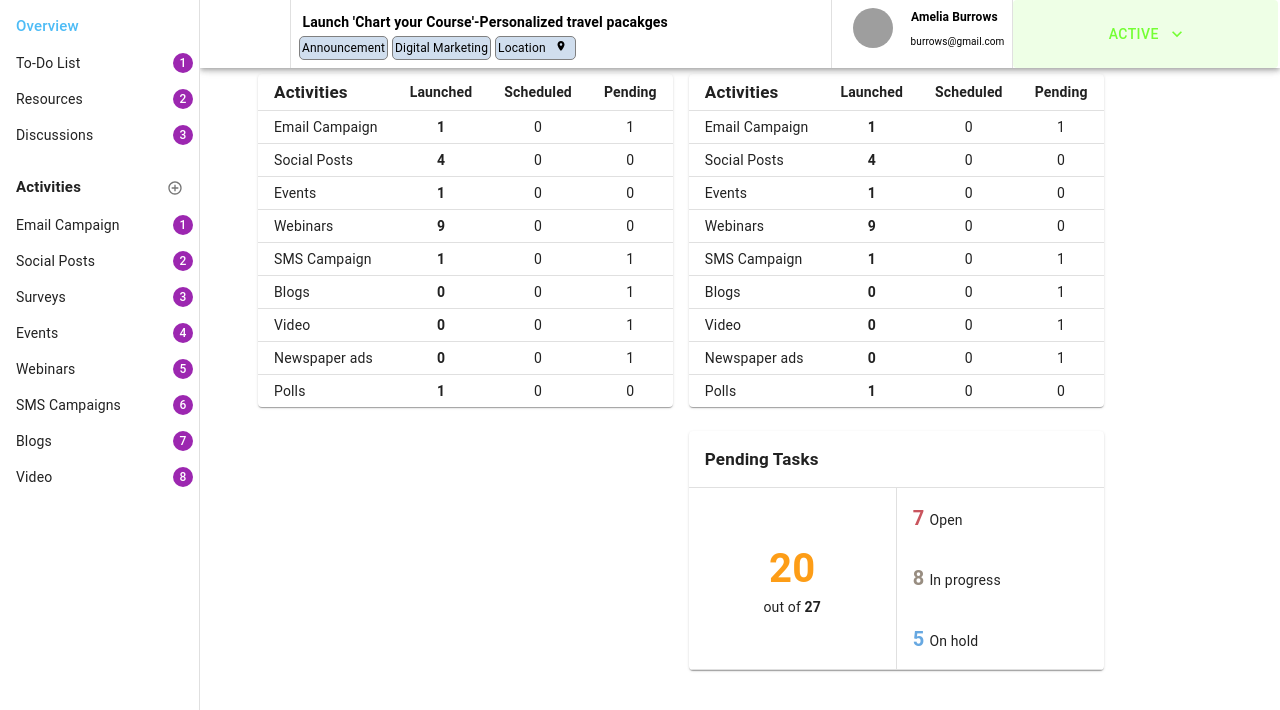
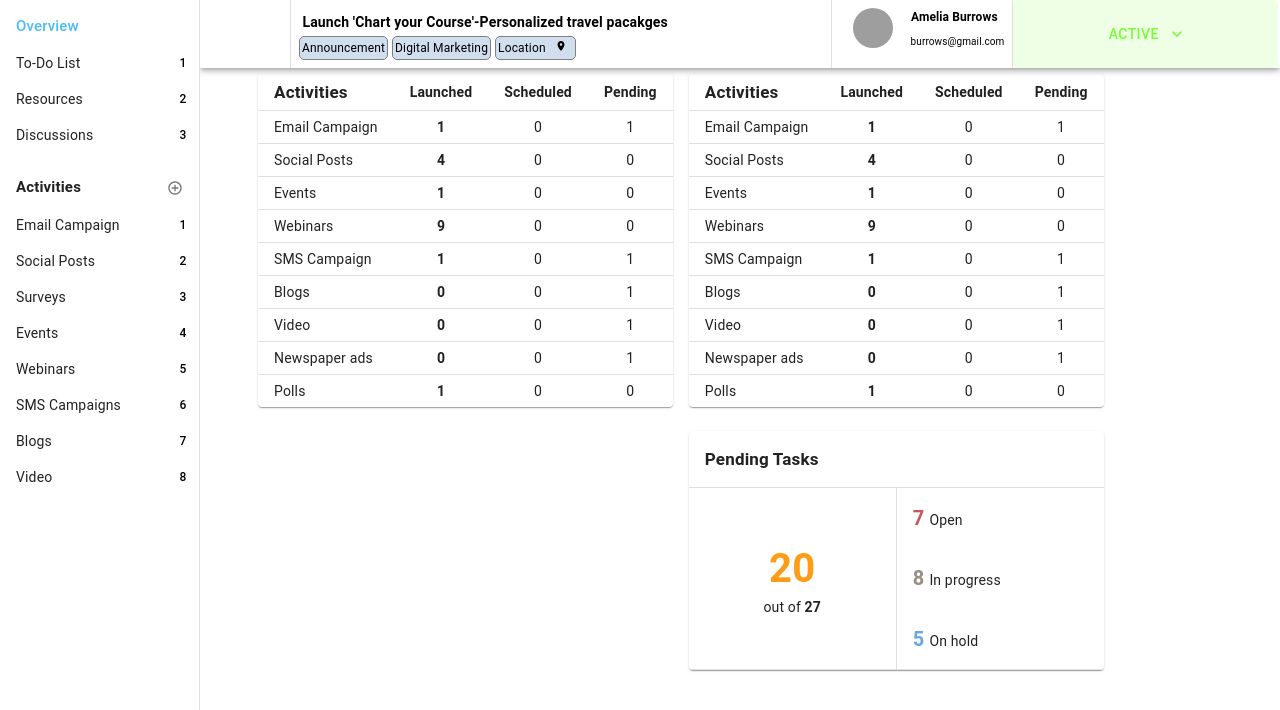
Before and after one commit to jayaramaurigo/aurigo-campaign-manager-app, a React (Create React App) app in the folder campaign-manager-frontend/: page / in a window 1280 px wide. Shown: the top 710 px of the page. Built offline with nearby package versions, Linux system fonts and the light colour scheme; grey boxes are pictures that could not be loaded.

Commit message:
Simplifying NavBar Notification Badge

```diff
--- a/campaign-manager-frontend/src/components/NavBar.tsx
+++ b/campaign-manager-frontend/src/components/NavBar.tsx
@@ -13,9 +13,6 @@ import ListItemIcon from '@mui/material/ListItemIcon';
 import ListItemText from '@mui/material/ListItemText';
 import AddCircleOutlineIcon from '@mui/icons-material/AddCircleOutline';
 import Badge from '@mui/material/Badge';
-import { Chip } from '@mui/material';
-// import InboxIcon from '@mui/icons-material/MoveToInbox';
-// import MailIcon from '@mui/icons-material/Mail';
 
 const drawerWidth = 200;
 
@@ -43,7 +40,7 @@ export default function PermanentDrawerLeft() {
                 <ListItemButton>
 
                     <ListItemText primaryTypographyProps={{fontSize: '14px'}} primary={text}/>
-                    <Badge badgeContent={index+1} color="secondary"/>
+                    <Badge badgeContent={index+1} sx={{color:'black'}}/>
                 </ListItemButton>
                 </ListItem>
             ))}
@@ -60,11 +57,10 @@ export default function PermanentDrawerLeft() {
             {['Email Campaign', 'Social Posts', 'Surveys', 'Events', 'Webinars', 'SMS Campaigns', 'Blogs', 'Video'].map((text, index)=>
             (
                 <ListItem key={text} disablePadding>
-                <ListItemButton>
-                    <ListItemText primaryTypographyProps={{fontSize: '14px'}} primary={text} />
-                    <Badge badgeContent={index+1} color="secondary"/>
-                </ListItemButton>
-
+                  <ListItemButton>
+                      <ListItemText primaryTypographyProps={{fontSize: '14px'}} primary={text} />
+                      <Badge badgeContent={index+1} sx={{color:'black'}}/>
+                  </ListItemButton>
                 </ListItem>
             ))}
         </List>
```
